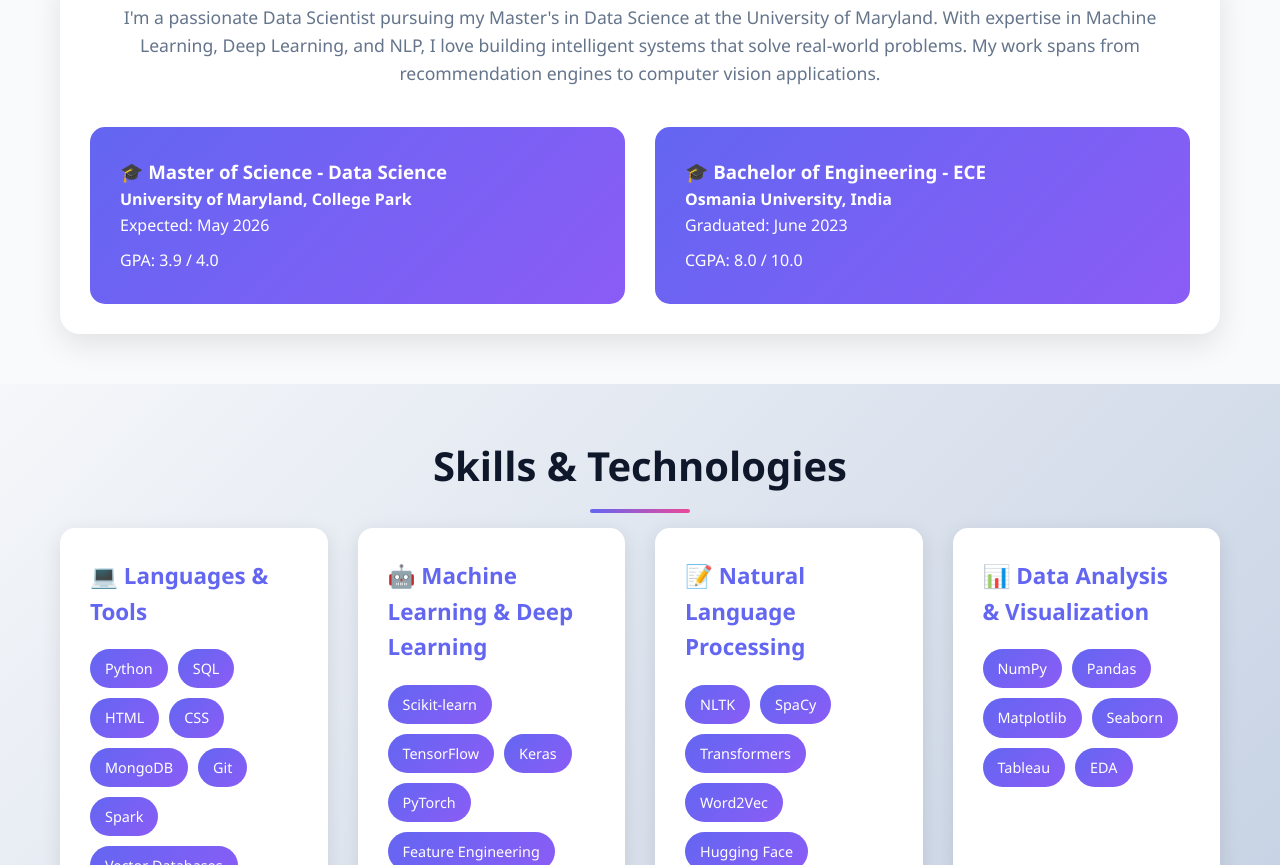
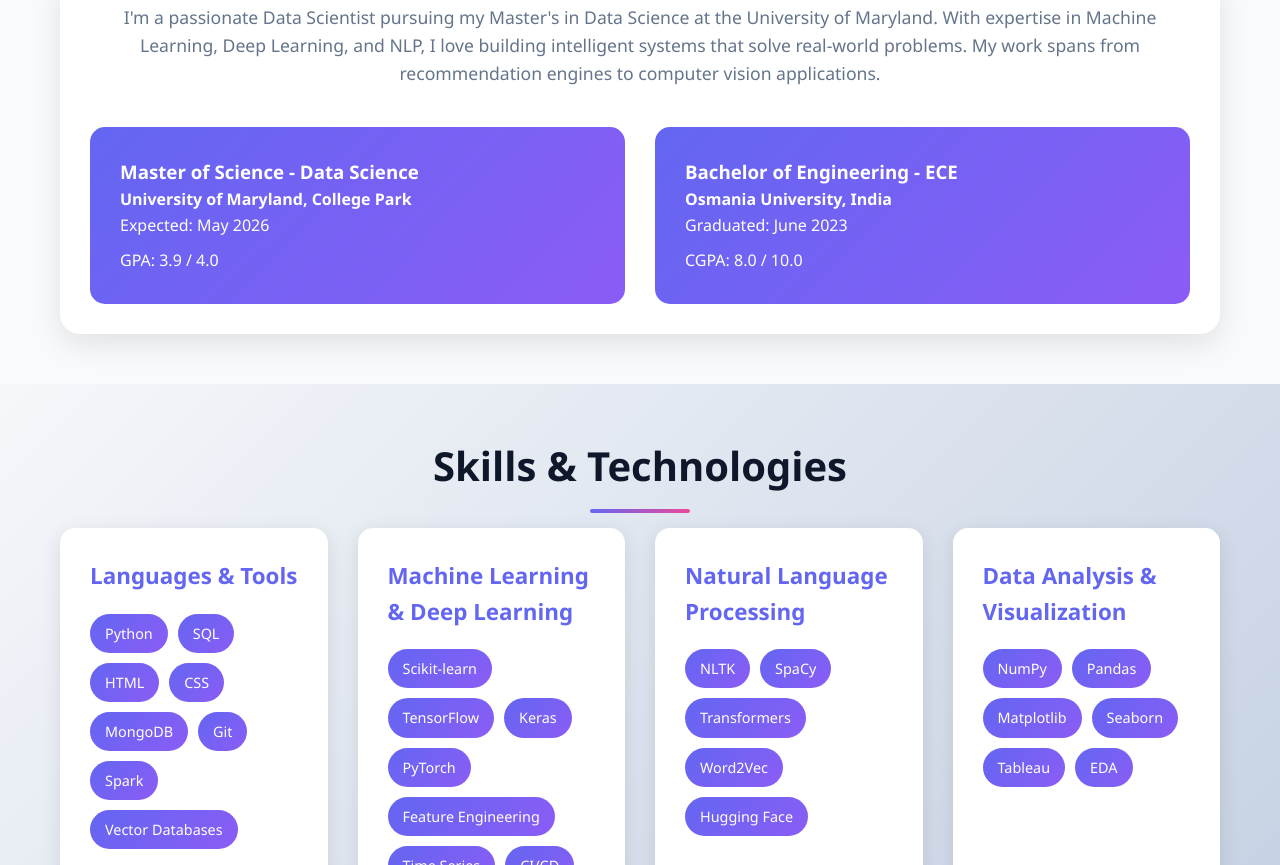
Before and after one commit to maithili74/maithili74.github.io, a plain HTML site: page index.html in a window 1280 px wide. Shown: the part 518-1383 px from the top of the page. Drawn offline with Linux system fonts and the light colour scheme.

Commit message:
Update index.html

```diff
--- a/index.html
+++ b/index.html
@@ -469,13 +469,13 @@
                     </p>
                     <div class="education-grid">
                         <div class="edu-card">
-                            <h3>🎓 Master of Science - Data Science</h3>
+                            <h3> Master of Science - Data Science</h3>
                             <p><strong>University of Maryland, College Park</strong></p>
                             <p>Expected: May 2026</p>
                             <p style="margin-top: 10px;">GPA: 3.9 / 4.0</p>
                         </div>
                         <div class="edu-card">
-                            <h3>🎓 Bachelor of Engineering - ECE</h3>
+                            <h3> Bachelor of Engineering - ECE</h3>
                             <p><strong>Osmania University, India</strong></p>
                             <p>Graduated: June 2023</p>
                             <p style="margin-top: 10px;">CGPA: 8.0 / 10.0</p>
@@ -491,7 +491,7 @@
                 <h2>Skills & Technologies</h2>
                 <div class="skills-grid">
                     <div class="skill-category">
-                        <h3>💻 Languages & Tools</h3>
+                        <h3> Languages & Tools</h3>
                         <div class="skill-tags">
                             <span class="skill-tag">Python</span>
                             <span class="skill-tag">SQL</span>
@@ -504,7 +504,7 @@
                         </div>
                     </div>
                     <div class="skill-category">
-                        <h3>🤖 Machine Learning & Deep Learning</h3>
+                        <h3> Machine Learning & Deep Learning</h3>
                         <div class="skill-tags">
                             <span class="skill-tag">Scikit-learn</span>
                             <span class="skill-tag">TensorFlow</span>
@@ -517,7 +517,7 @@
                         </div>
                     </div>
                     <div class="skill-category">
-                        <h3>📝 Natural Language Processing</h3>
+                        <h3> Natural Language Processing</h3>
                         <div class="skill-tags">
                             <span class="skill-tag">NLTK</span>
                             <span class="skill-tag">SpaCy</span>
@@ -527,7 +527,7 @@
                         </div>
                     </div>
                     <div class="skill-category">
-                        <h3>📊 Data Analysis & Visualization</h3>
+                        <h3> Data Analysis & Visualization</h3>
                         <div class="skill-tags">
                             <span class="skill-tag">NumPy</span>
                             <span class="skill-tag">Pandas</span>
```
